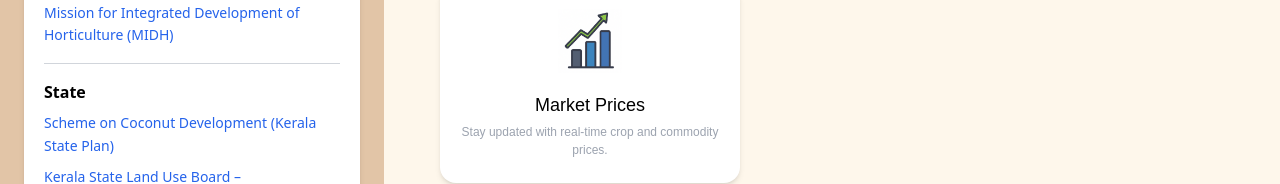
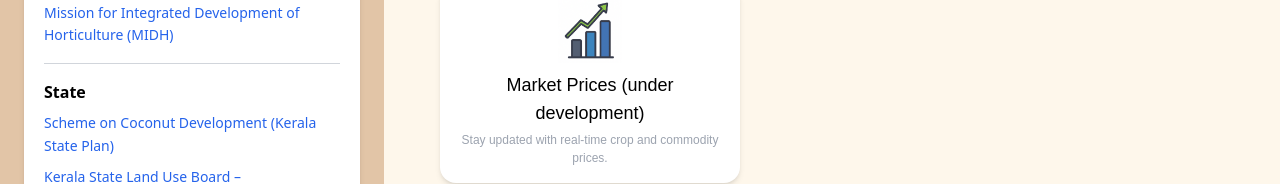
Before and after one commit to MeSanskarSingh/krishi-ai, a Next.js app: page /dashboard in a window 1280 px wide. Shown: the part 493-677 px from the top of the page. Built offline with nearby package versions, Linux system fonts and the light colour scheme; no server answers; a web font is replaced by a local one.

Commit message:
Market Prices under development

```diff
--- a/src/data/cardsData.js
+++ b/src/data/cardsData.js
@@ -24,7 +24,7 @@ const cardsData = [
   {
     id: 4,
     logo: "/images/market-prices.png",
-    title: "Market Prices",
+    title: "Market Prices (under development)",
     description: "Stay updated with real-time crop and commodity prices.",
     link: "/market_prices"
   }
```
